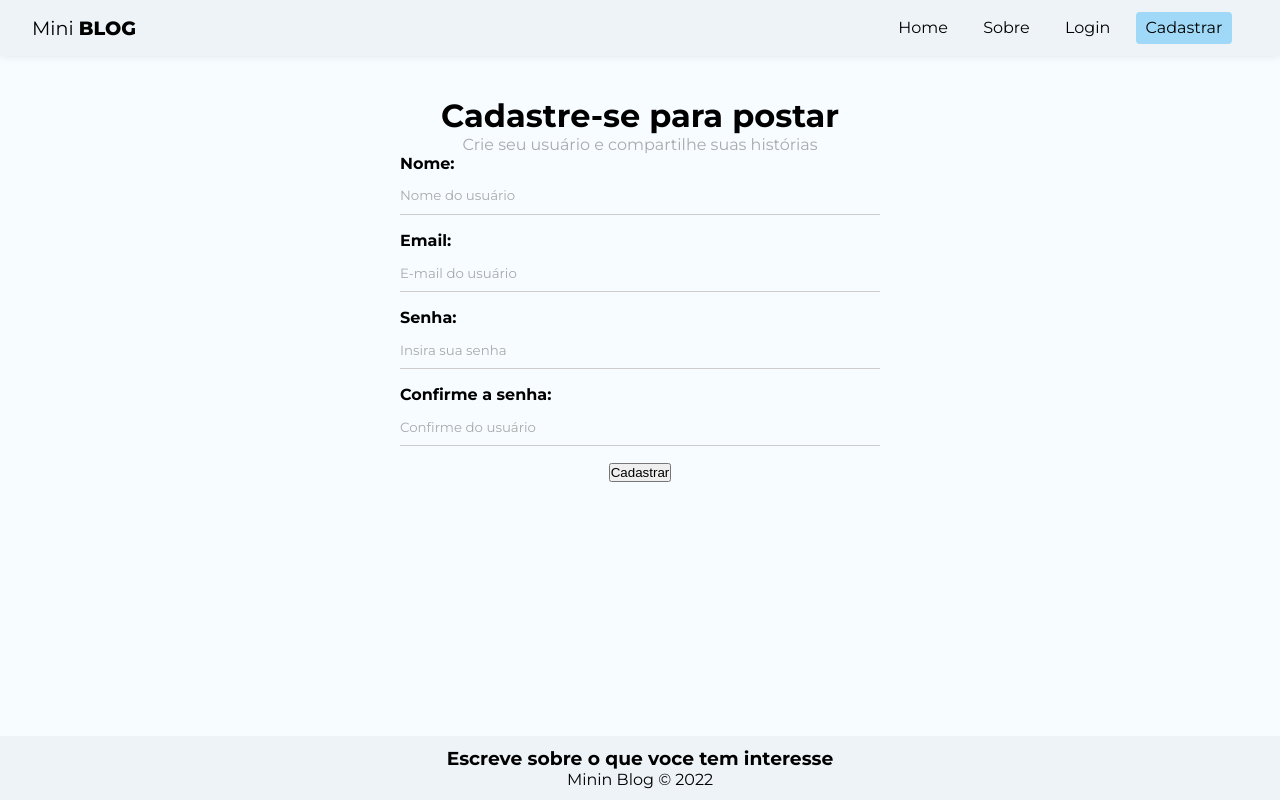
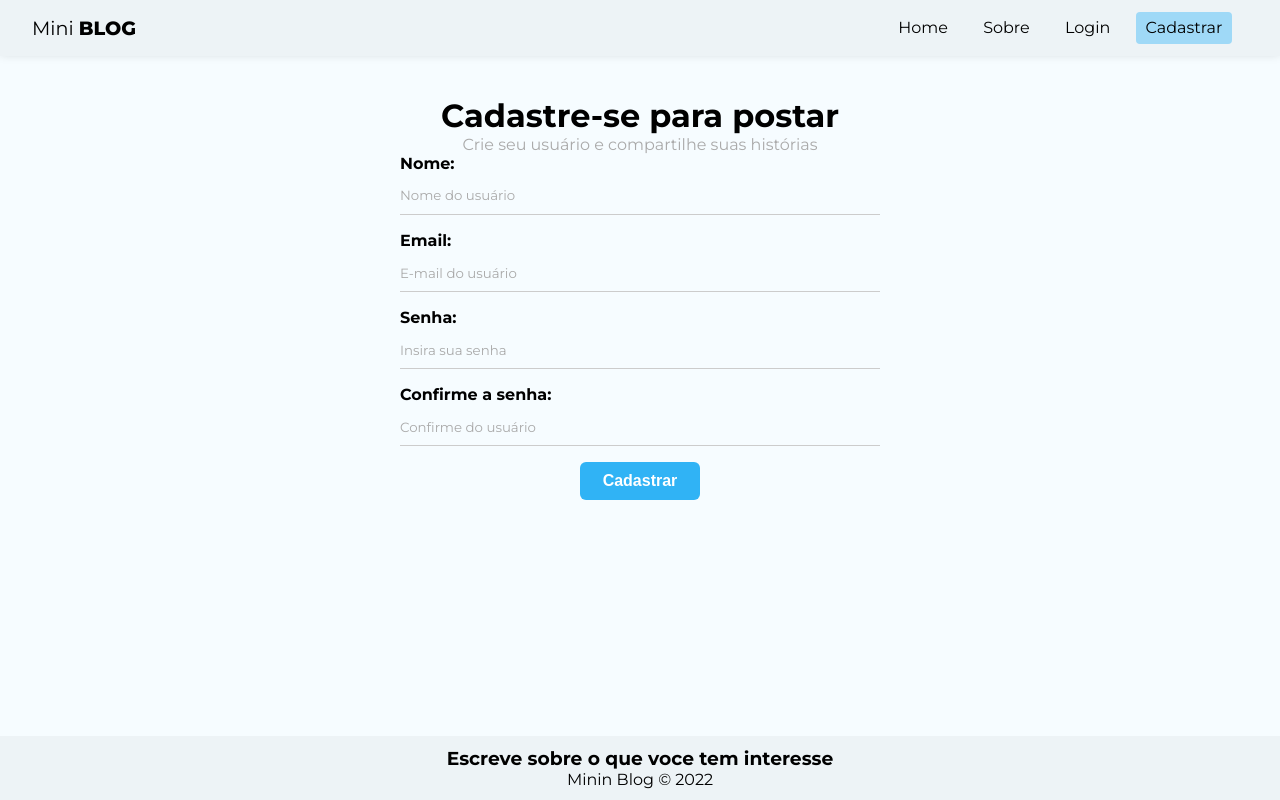
Before and after one commit to gabriel-ataidev/miniblog, a React (Create React App) app: page /register in a window 1280 px wide. Built offline with nearby package versions, Linux system fonts and the light colour scheme.

Commit message:
form styles

```diff
--- a/src/index.css
+++ b/src/index.css
@@ -66,3 +66,55 @@ input::placeholder,
 textarea::placeholder {
   color: #aaa;
 }
+
+.btn {
+  background-color: #30b3f5;
+  color: #fff;
+  text-align: center;
+  cursor: pointer;
+  border-radius: 6px;
+  width: 120px;
+  font-weight: bold;
+  border: none;
+  padding: 10px 15px;
+  font-size: 1em;
+  transition: .4s ease-in-out;
+}
+
+.btn.btn-dark {
+  background-color: #000;
+  border-radius: 0;
+}
+
+.btn.btn-outline {
+  background-color: transparent;
+  border-radius: 0;
+  color: #000;
+  border: 1px solid #000;
+  padding: 7px 30px;
+}
+
+.btn:hover {
+  background-color: #73c9f5;
+  color: #fff;
+}
+
+.btn.btn-outline:hover {
+  background-color: #000;
+}
+
+.btn.btn-danger:hover {
+  background-color: #dc3545;
+}
+
+button[disabled] {
+  background-color: #aaa;
+}
+
+.container .error {
+  color: #721c24;
+  background-color: #f8d7da;
+  border: 1px solid #f5c6cb;
+  padding: 5px;
+  border-radius: 5px;
+}
```
